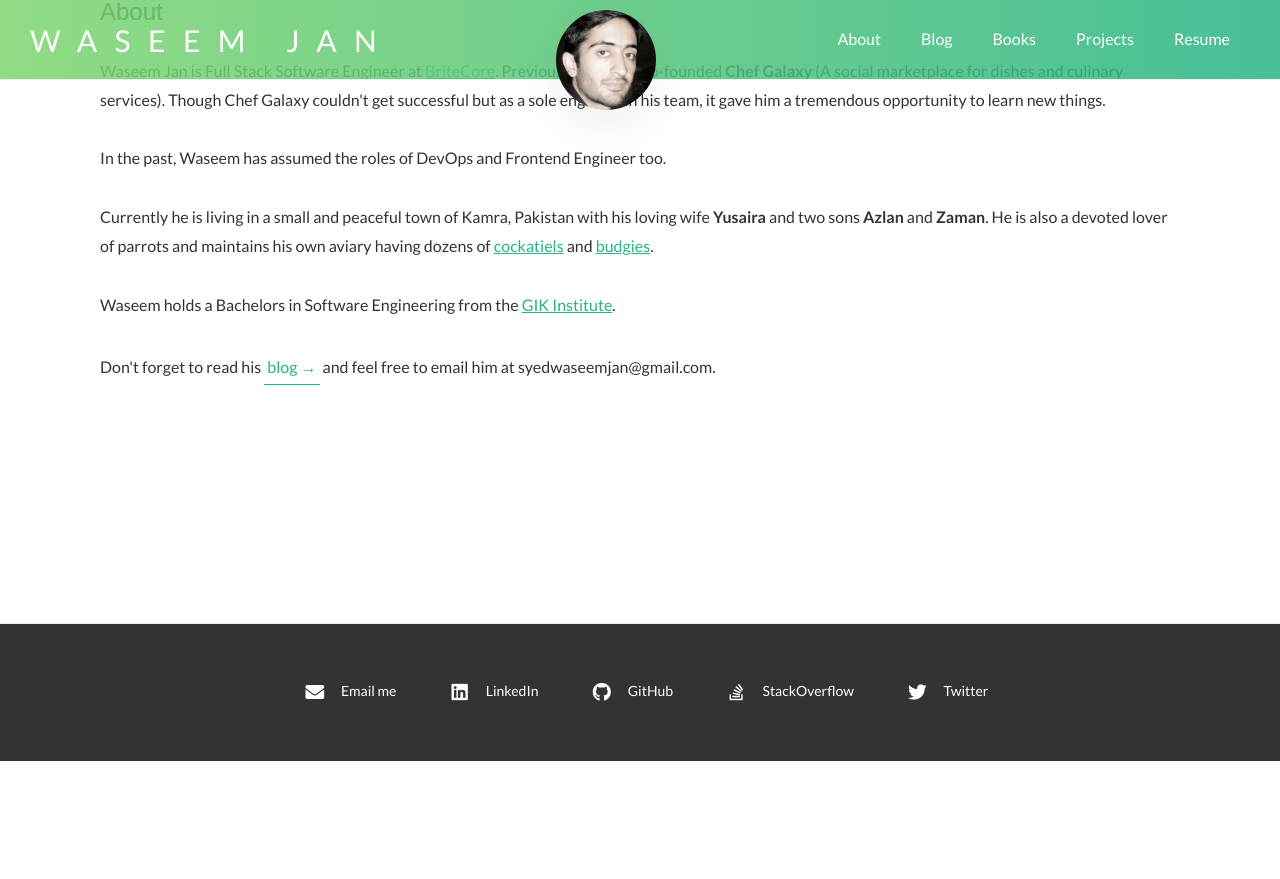
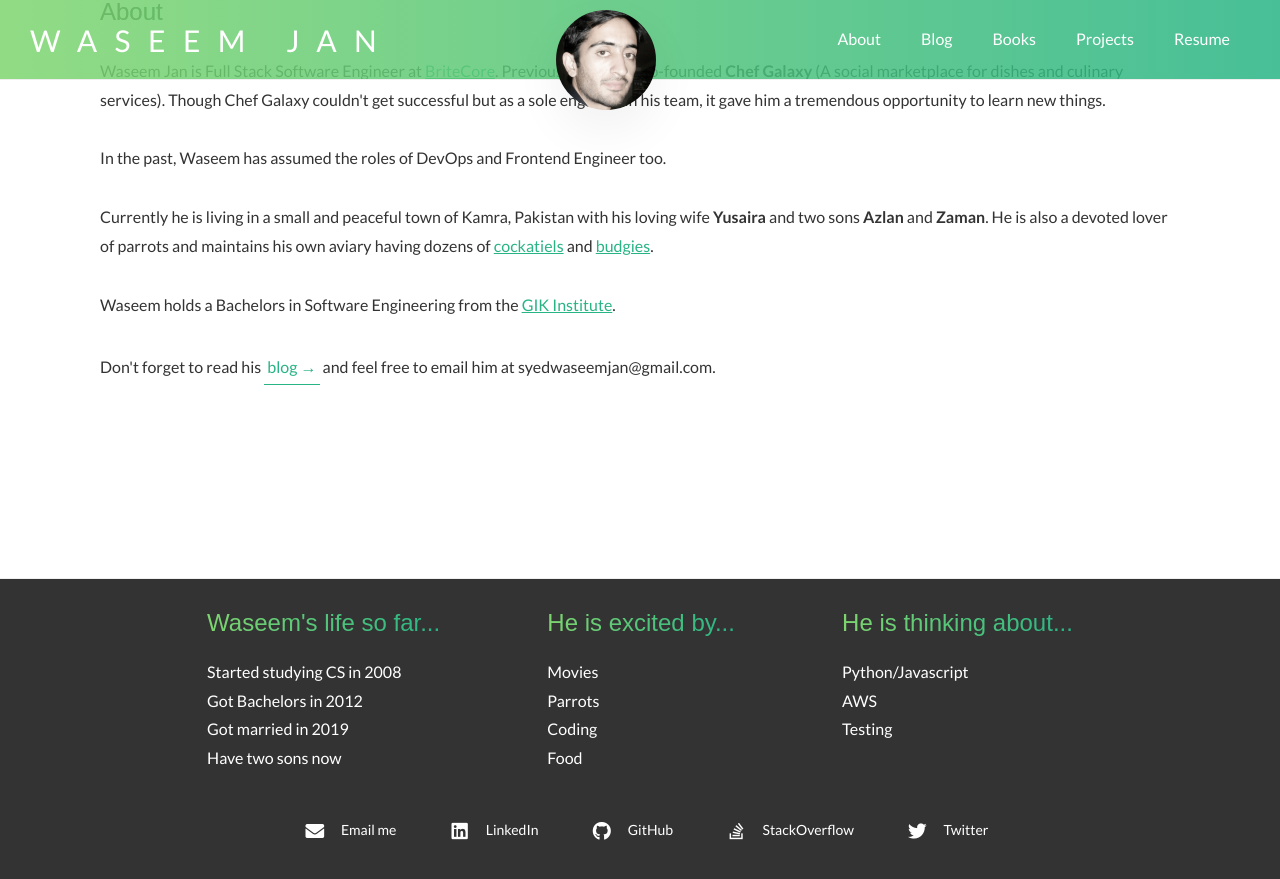
Before and after one commit to syedwaseemjan/syedwaseemjan.github.io, a Jekyll site: the page built from index.html, in a window 1280 px wide and 900 px high, scrolled down 142 px. Shown: the top 879 px of the window. Built offline with Jekyll 4.4.1, drawn with Linux system fonts in a browser that asks for light colours; nearby versions of some CDN libraries; before the commit the page ends 903 px from its top, so only the background shows below that.

Commit message:
Add about section in footer

```diff
--- a/_includes/footer.html
+++ b/_includes/footer.html
@@ -1,4 +1,34 @@
 <footer class="footer">
+    <div class="footer-content">
+        <div class="footer-about">
+            <div class="footer-about__box">
+                <h3 class="heading-2 mb-sm">Waseem's life so far...</h3>
+                <ul class="footer-about__list">
+                    <li class="footer-about__item">Started studying CS in 2008</li>
+                    <li class="footer-about__item">Got Bachelors in 2012</li>
+                    <li class="footer-about__item">Got married in 2019</li>
+                    <li class="footer-about__item">Have two sons now</li>
+                </ul>
+            </div>
+            <div class="footer-about__box">
+                <h3 class="heading-2 mb-sm">He is excited by...</h3>
+                <ul class="footer-about__list">
+                    <li class="footer-about__item">Movies</li>
+                    <li class="footer-about__item">Parrots</li>
+                    <li class="footer-about__item">Coding</li>
+                    <li class="footer-about__item">Food</li>
+                </ul>
+            </div>
+            <div class="footer-about__box">
+                <h3 class="heading-2 mb-sm">He is thinking about...</h3>
+                <ul class="footer-about__list">
+                    <li class="footer-about__item">Python/Javascript</li>
+                    <li class="footer-about__item">AWS</li>
+                    <li class="footer-about__item">Testing</li>
+                </ul>
+            </div>
+        </div>
+
         <div class="social-links">
             <ul class="social-links__list">
                 <li class="social-links__item">
@@ -48,4 +78,5 @@
 
               </ul>
         </div>
+    </div>
 </footer>
--- a/_sass/base/_base.scss
+++ b/_sass/base/_base.scss
@@ -24,7 +24,7 @@ body {
 }
 
 .container {
-    min-height: calc(100vh - 29.5rem);
+    min-height: calc(100vh - 34rem);
     max-width: 114rem;
     margin: 5rem auto;
     margin-top: 11rem;
--- a/_sass/base/_utilities.scss
+++ b/_sass/base/_utilities.scss
@@ -4,16 +4,21 @@
 .mt-hg { margin-top: 8rem; }
 
 .mb-sm { margin-bottom: 2rem; }
-.mb-md { margin-bottom: 3rem; }
+.mb-md {
+    margin-bottom: 3rem;
+    @include respond(phone) {
+        margin-bottom: 2rem;
+    }
+}
 .mb-lg {
-	margin-bottom: 4rem;
-	@include respond(phone) {
+    margin-bottom: 4rem;
+    @include respond(phone) {
         margin-bottom: 3rem !important;
     }
 }
 .mb-hg {
-	margin-bottom: 8rem;
-	@include respond(phone) {
+    margin-bottom: 8rem;
+    @include respond(phone) {
         margin-bottom: 5rem !important;
     }
 }
--- a/_sass/layout/_footer.scss
+++ b/_sass/layout/_footer.scss
@@ -2,12 +2,42 @@
     padding: 2rem 0;
     background-color: $color-grey-dark-1;
     border-top: $line;
+}
+
+.footer-content {
+    max-width: 114rem;
+    margin: 0 auto;
+}
+
+.footer-about {
+    color:white;
     display: flex;
-    justify-content: center;
+    justify-content: space-evenly;
+    margin: 1rem 3rem 4rem;
+
+    @include respond(phone) {
+        flex-direction: column;
+        align-items: center;
+        text-align: center;
+    }
+
+    &__box {
+        @include respond(phone) {
+            margin-bottom: 2rem;
+        }
+    }
+
+    &__item {
+        font-size: 1.6rem;
+        list-style: none;
+    }
 }
 
 .social-links {
     margin: 3rem;
+    display: flex;
+    justify-content: center;
+
     &__list {
         list-style: none;
         display: flex;
```
Lines whose indentation alone changed are shown as unchanged.
